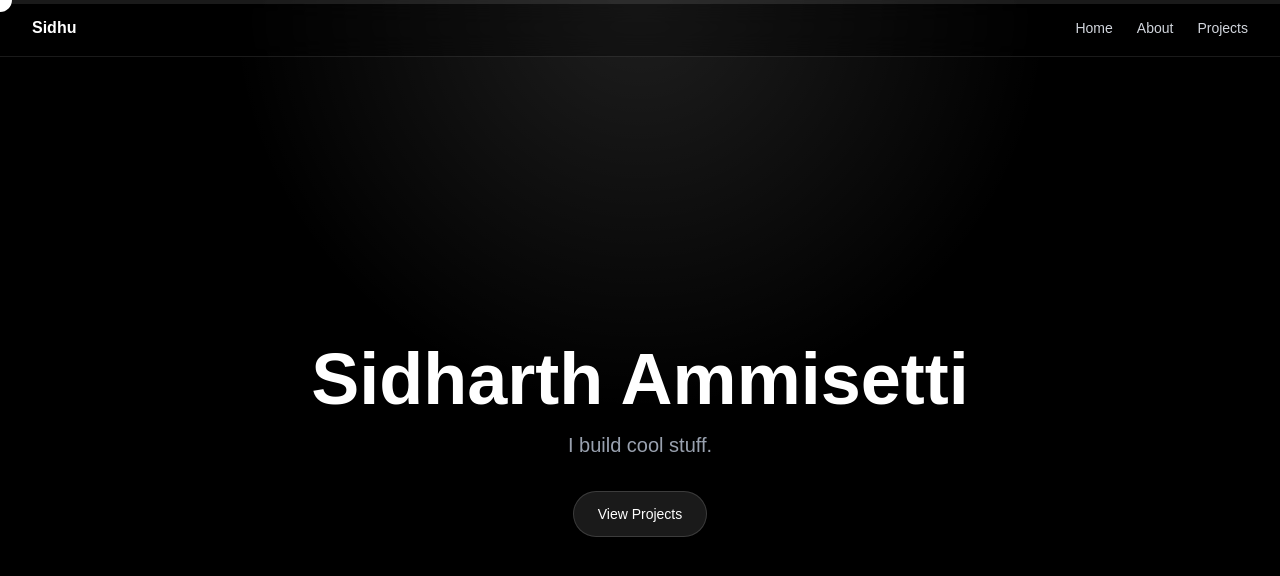
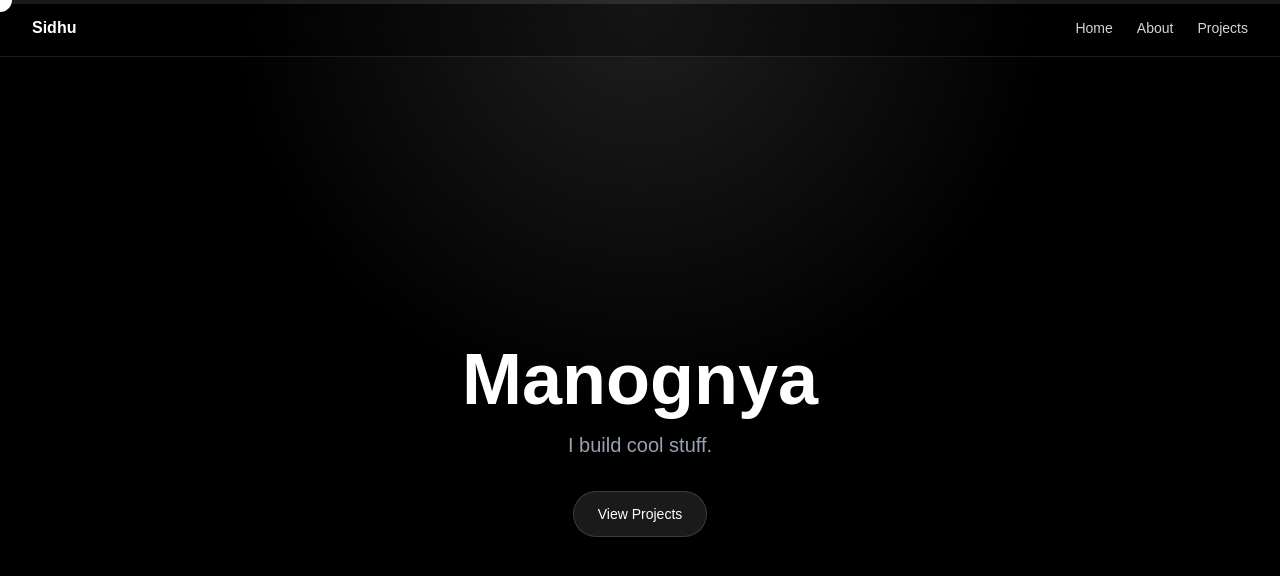
Before and after one commit to Jeytex/portfolio, a Next.js app: page / in a window 1280 px wide. Shown: the top 576 px of the page. Built offline with nearby package versions, Linux system fonts and the light colour scheme.

Commit message:
Update page.tsx

```diff
--- a/app/page.tsx
+++ b/app/page.tsx
@@ -95,7 +95,7 @@ export default function Home() {
             transition={{ duration: 1 }}
             className="text-5xl font-bold sm:text-6xl md:text-7xl"
           >
-            Sidharth Ammisetti
+            Manognya
           </motion.h1>
 
           <motion.p
```
